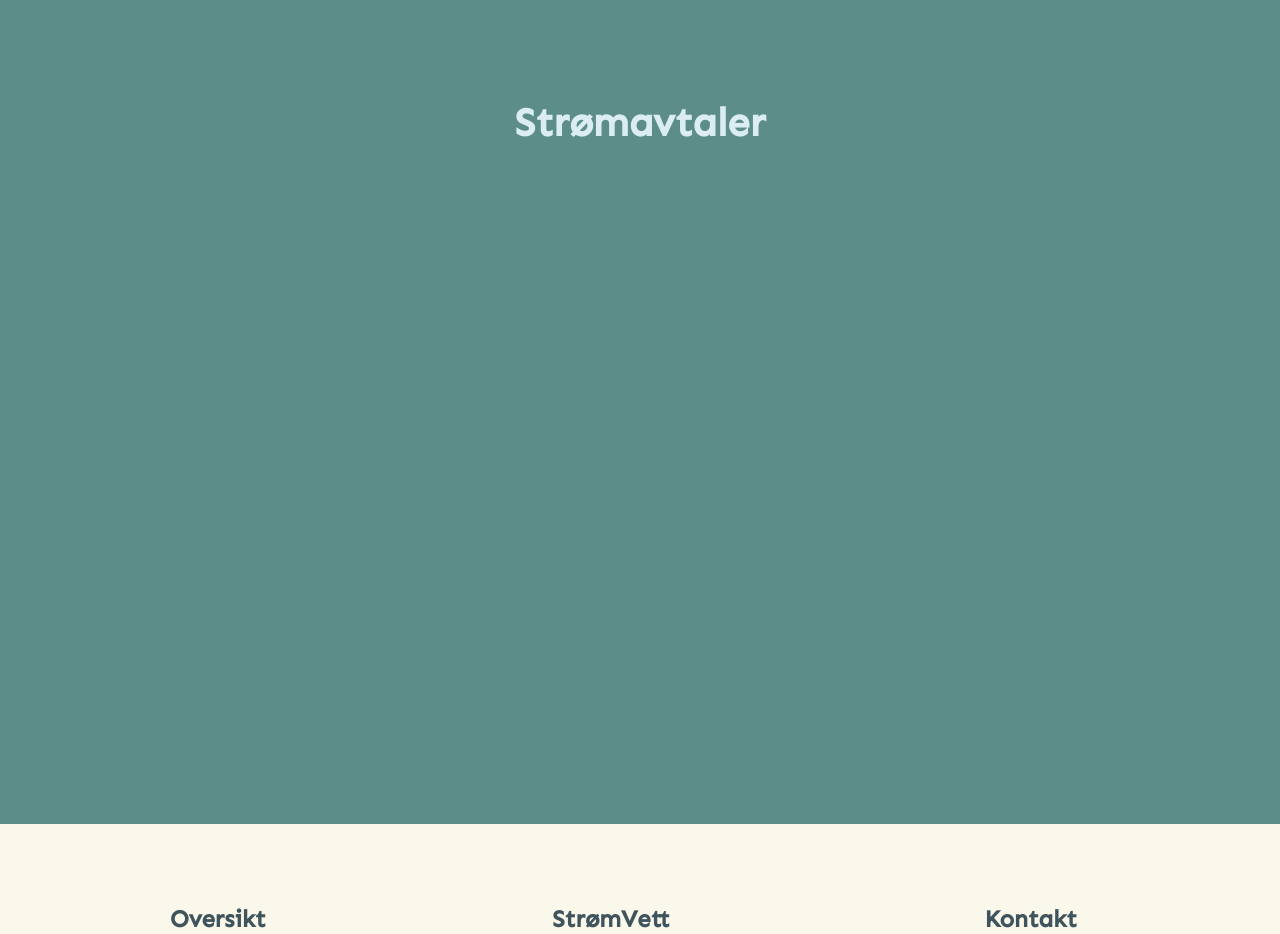
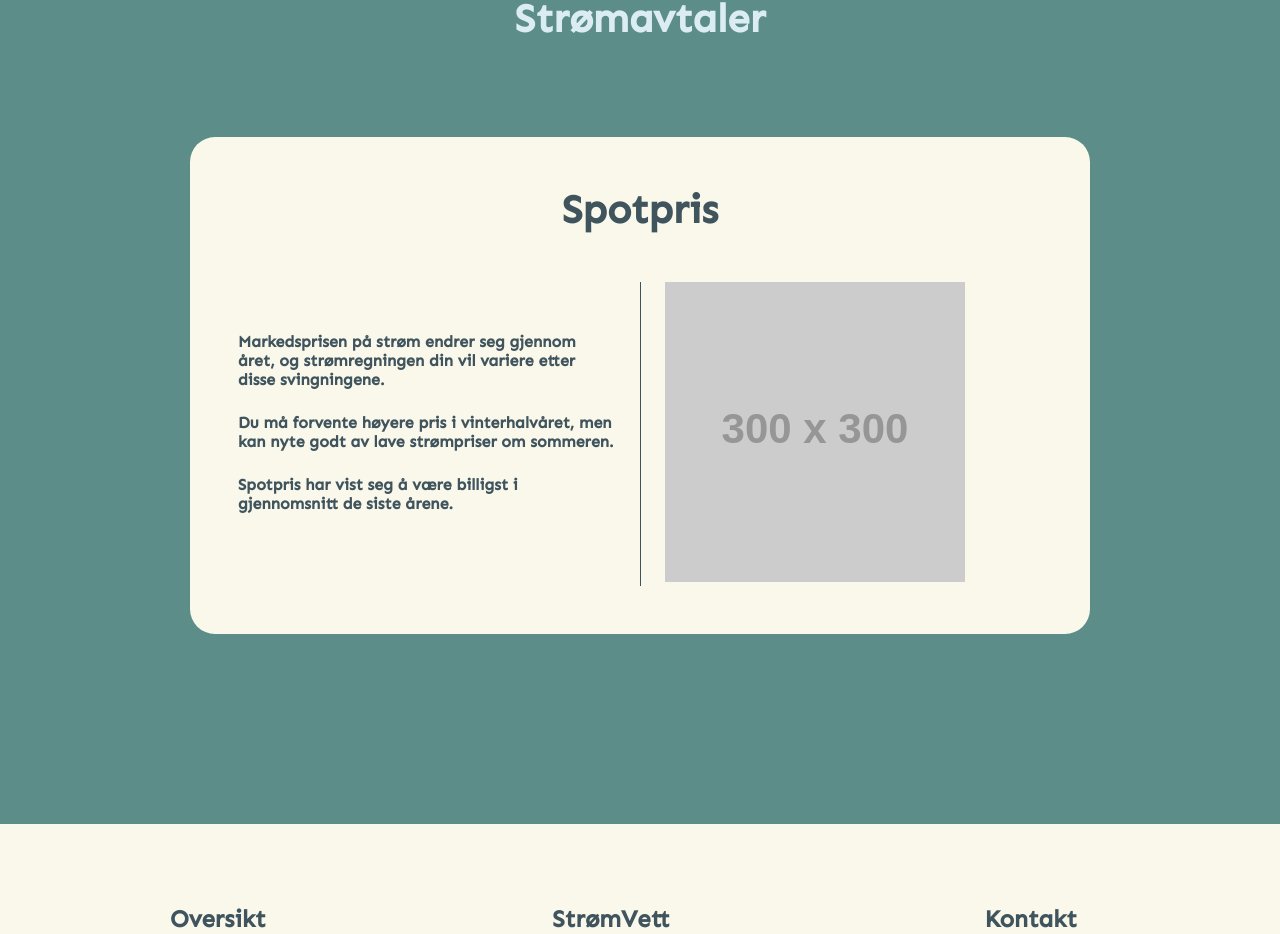
Before and after one commit to trymjor/StromVett, a React (Create React App) app: page / in a window 1280 px wide. Shown: the part 2010-2944 px from the top of the page. Built offline with nearby package versions, Linux system fonts and the light colour scheme.

Commit message:
added carousel component and added github pages to the project

```diff
--- /dev/null
+++ b/src/home/components/deals/components/CarouselComponent.tsx
@@ -0,0 +1,25 @@
+import './carouselcomponent.css'
+
+const CarouselComponent = () => {
+    return (
+      <div className="carousel_component">
+        <div className="carousel_container">
+          <div className="title_container">
+              <h1>Spotpris</h1>
+          </div>
+          <div className="content_container">
+            <div className="left_container">
+              <p>Markedsprisen på strøm endrer seg gjennom året, og strømregningen din vil variere etter disse svingningene. </p>
+              <p>Du må forvente høyere pris i vinterhalvåret, men kan nyte godt av lave strømpriser om sommeren. </p>
+              <p>Spotpris har vist seg å være billigst i gjennomsnitt de siste årene.</p>
+            </div>
+            <div className="right_container">
+              <img src="https://via.placeholder.com/300x300" alt="placeholder"/>
+            </div>
+          </div>
+        </div>
+      </div>
+    )
+};
+
+export default CarouselComponent;
--- /dev/null
+++ b/src/home/components/deals/components/carouselcomponent.css
@@ -0,0 +1,44 @@
+.carousel_component{
+    max-width: 900px;
+    min-height: 300px;
+}
+
+.carousel_container{
+    display: grid;
+    padding: 48px;
+    background-color: var(--main);
+    border-radius: 25px;
+    place-items: center;
+}
+
+.carousel_container .title_container h1{
+    font-size: var(--title_size);
+    font-weight: 700;
+    color: var(--dark_primary);
+    margin-bottom: 24px;
+}
+
+.carousel_container p{
+    color: var(--dark_primary);
+    font-size: var(--text_size);
+    font-weight: 600;
+    margin-bottom: 24px;
+}
+
+.carousel_container .content_container{
+    display: flex;
+    justify-content: space-between;
+    align-items: center;
+    margin-top: 24px;
+}
+
+.content_container .right_container{
+    flex: 1;
+    border-left: 1px solid var(--dark_primary);
+    padding-left: 24px;
+}
+
+.content_container .left_container{
+    flex: 1;
+    padding-right: 24px;
+}
--- a/src/home/components/deals/deals.tsx
+++ b/src/home/components/deals/deals.tsx
@@ -1,3 +1,4 @@
+import CarouselComponent from './components/CarouselComponent';
 import './deals.css';
 
 const Deals = () => {
@@ -8,12 +9,7 @@ const Deals = () => {
                     <div className='title_container'>
                         <h1>Strømavtaler</h1>
                     </div>
-                    <div className='content_container'>
-                        <div className='upper_container'>
-                        </div>
-                        <div className='lower_container'>
-                        </div>
-                    </div>
+                    <CarouselComponent/>
                 </div>
             </div>
         </div>
```
Also changed, not shown: package.json (+12 -2 lines), 1 other file (tests, documents, lock files or other folders).
